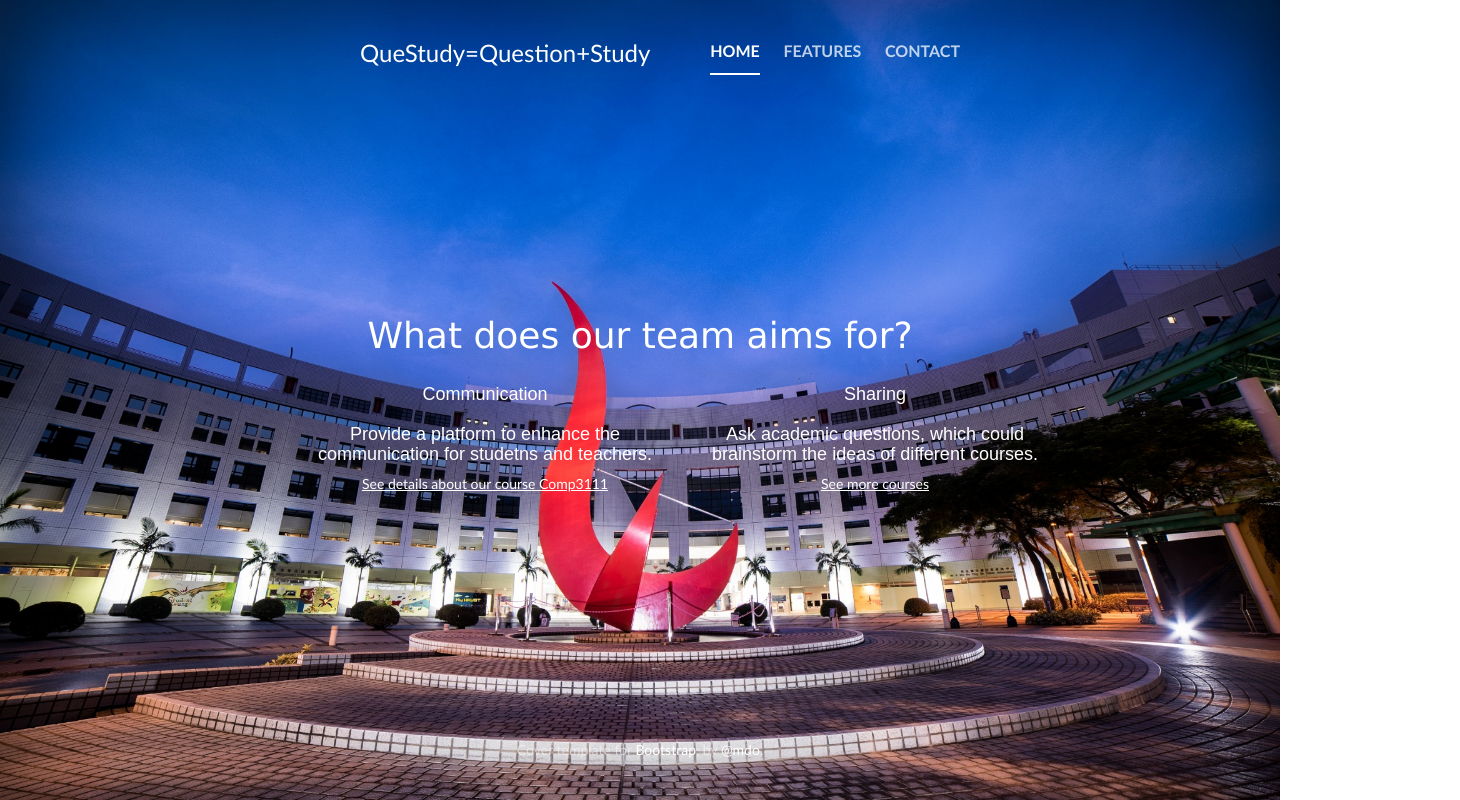
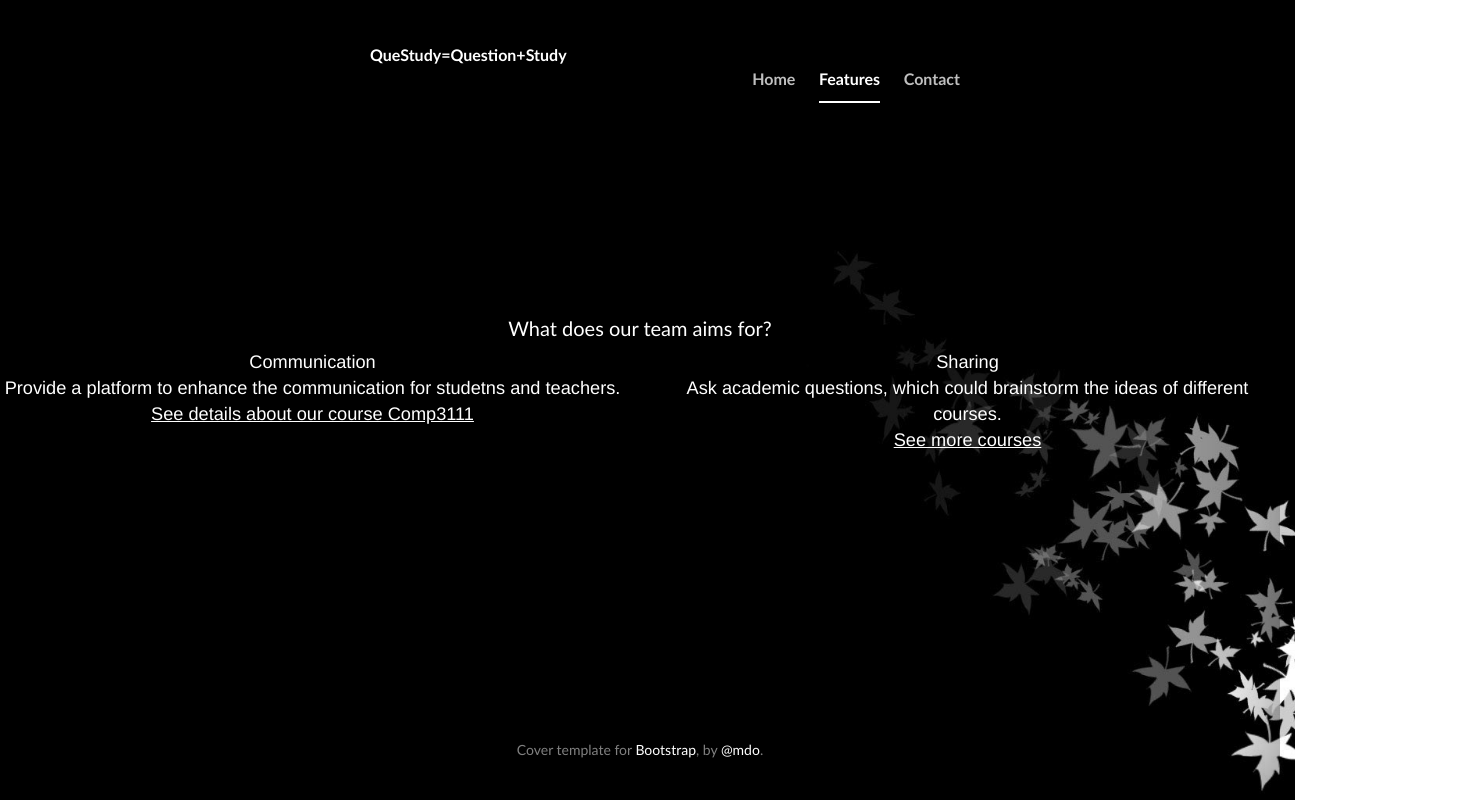
Before and after one commit to kwlaiad/COMP3111-Project, a website: page index2.html in a window 1280 px wide. Shown: the whole page, 1460 px wide, since content can reach past the window. Drawn offline with nearby package versions, Linux system fonts and the light colour scheme.

Commit message:
change by jet

```diff
--- a/css/cover.css
+++ b/css/cover.css
@@ -27,7 +27,7 @@ html,
 body {
   height: 100%;
   background-color: #FFF;
-  background-image: url(../bg_image/photo-82386301.jpg);
+  background-image: url(../bg_image/123.jpg);
   background-repeat: no-repeat;
   background-position: center center;
   background-size: cover;
@@ -72,13 +72,18 @@ body {
   padding: 30px;
 }
 
-
 /*
  * Header
  */
 .masthead-brand {
   margin-top: 10px;
   margin-bottom: 10px;
+}
+
+.masthead-brand-second {
+  margin-top: 10px;
+  margin-bottom: 10px;
+
 }
 
 .masthead-nav > li {
@@ -92,16 +97,18 @@ body {
   padding-left: 0;
   font-size: 16px;
   font-weight: bold;
-  color: #333; /* IE8 proofing */
+  color: #fff; /* IE8 proofing */
   color: rgba(255,255,255,.75);
   border-bottom: 2px solid transparent;
 }
+
 .masthead-nav > li > a:hover,
 .masthead-nav > li > a:focus {
   background-color: transparent;
   border-bottom-color: #FE2E2E;
   border-bottom-color: rgba(255,255,255,.25);
 }
+
 .masthead-nav > .active > a,
 .masthead-nav > .active > a:hover,
 .masthead-nav > .active > a:focus {
@@ -176,64 +183,44 @@ body {
   }
 }
 
-.transbox {
-  margin: 30px;
-    background-color: #333;
-    border: 2px solid white;
-    opacity: 0.8;
-    width: 100px
-    filter: alpha(opacity=60); /* For IE8 and earlier */
-}
 
 .heading_style{
   color: white;
-  font-family: Verdana;
+  font-size: 20px;
+  font-family:  'Gill Sans', 'Gill Sans MT', Calibri, 'Trebuchet MS', sans-serif;
 
 }
 
-.nav a {
-  color: #5a5a5a;
-  font-size: 11px;
+.nav_a {
+  color: #fff;
+  font-size: 16px;
   font-weight: bold;
   padding: 14px 10px;
-  text-transform: uppercase;
+  /*text-transform: uppercase;*/
 }
 
-.jumbotron {
-
-  height: 500px;
-  background-repeat: no-repeat;
-  background-size: cover;
+.row {
+    margin-right: -15px;
+    margin-left: -15px;
+}
+* {
+    box-sizing: border-box;
 }
 
-.jumbotron .container {
-  position: relative;
-  top:100px;
-}
+.featureList {
 
-.jumbotron h1 {
-  color: #fff;
-  font-size: 48px;
-  font-family: 'Shift', sans-serif;
-  font-weight: bold;
-}
-
-.jumbotron p {
-  font-size: 20px;
-  color: #fff;
-}
-
-.learn-more {
-  padding: 0 0;
-}
-
-.learn-more h3 {
-  font-family: Arial;
-  font-size: 18px;
+  font-family: Montserrat,"Helvetica Neue",Helvetica,Arial,sans-serif;
+  list-style-type: none;
+  text-align: center;
+  font-size: 130%;
+  margin-bottom: 50px;
 
 }
 
-.learn-more a {
-  color: white;
+.col-lg-6 {
+    width: 50%;
+}
 
+.col-xs-12 {
+    width: 100%;
 }
--- a/index2.html
+++ b/index2.html
@@ -30,11 +30,12 @@
 			<div class="cover-container">
 				<div class="masthead clearfix">
 					<div class="inner">
-						<ul class="pull-left"><h3 class="masthead-brand">QueStudy=Question+Study</h3></ul>
-						<nav>
+
+						<div class="nav_a"><ul class="pull-left"><a href="./index.html">QueStudy=Question+Study</a></ul></div>
+							<nav>
 							<ul class="nav masthead-nav">
-								<li class="active"><a href="index.html">Home</a></li>
-								<li><a href="index2.html">Features</a></li>
+								<li><a href="index.html">Home</a></li>
+								<li class="active"><a href="index2.html">Features</a></li>
 								<li><a href="#">Contact</a></li>
 							</ul>
 						</nav>
@@ -43,29 +44,8 @@
 
 <!--home-->
 
-	<h1 class="cover-heading"><p class="heading_style">What does our team aims for?</p></h1>
 
 
-
-	  <div class="container">
-		 <div class="learn-more">
-		<div class="row">
-
-	  	  <div class="col-md-4">
-			<h3>Communication</h3>
-			<h3>Provide a platform to enhance the communication for studetns and teachers. </h3>
-			<p><a href="http://www.comp3111.xyz/"><u>See details about our course Comp3111</u></a></p>
-		  </div>
-
-		  <div class="col-md-4">
-			<h3>Sharing</h3>
-			<h3>Ask academic questions, which could brainstorm the ideas of different courses.</h3>
-			<p><a href="https://w5.ab.ust.hk/wcq/cgi-bin/"><u>See more courses</u></a></p>
-	      </div>
-
-	  </div><!--row-closing-->
-	</div>
-</div>
 
 
 						<div class="mastfoot">
@@ -77,6 +57,23 @@
 
 					</div>
 
+<h1 class="cover-heading"><p class="heading_style">What does our team aims for?</p></h1>
+
+		<div class="row">
+
+	  	  <ul class="col-md-6 featureList">
+			<li>Communication</li>
+			<li>Provide a platform to enhance the communication for studetns and teachers. </li>
+			<li><a href="http://www.comp3111.xyz/"><u>See details about our course Comp3111</u></a></li>
+		  </ul>
+
+		  <ul class="col-md-6 featureList">
+			<li>Sharing</li>
+			<li>Ask academic questions, which could brainstorm the ideas of different courses.</li>
+			<li><a href="https://w5.ab.ust.hk/wcq/cgi-bin/"><u>See more courses</u></a></li>
+	      </ul>
+
+	  </div><!--row-closing-->
 
 				</div>
 
```
Also changed, not shown: index.html (+12 -6 lines), bg_image/123.jpg (added), bg_image/Minionwowow.jpg (added), bg_image/icon_trial.jpg (added).
